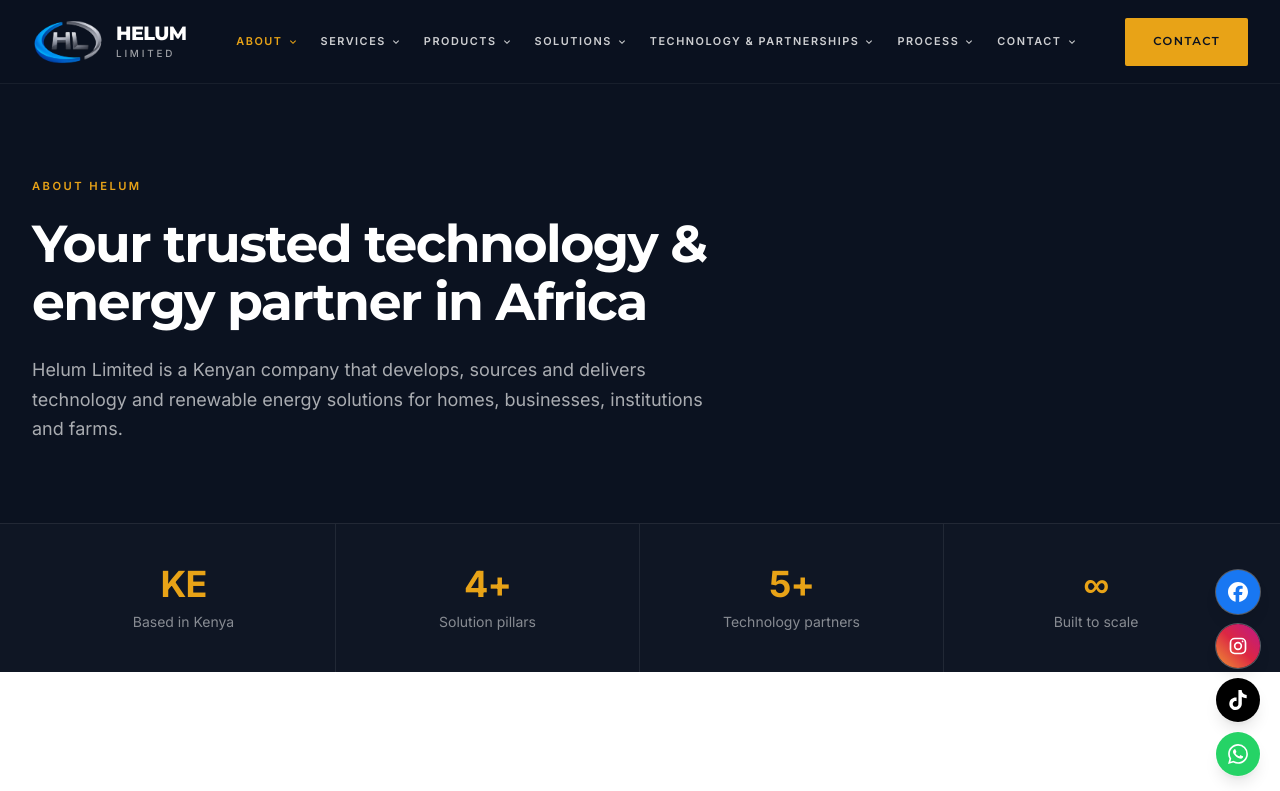
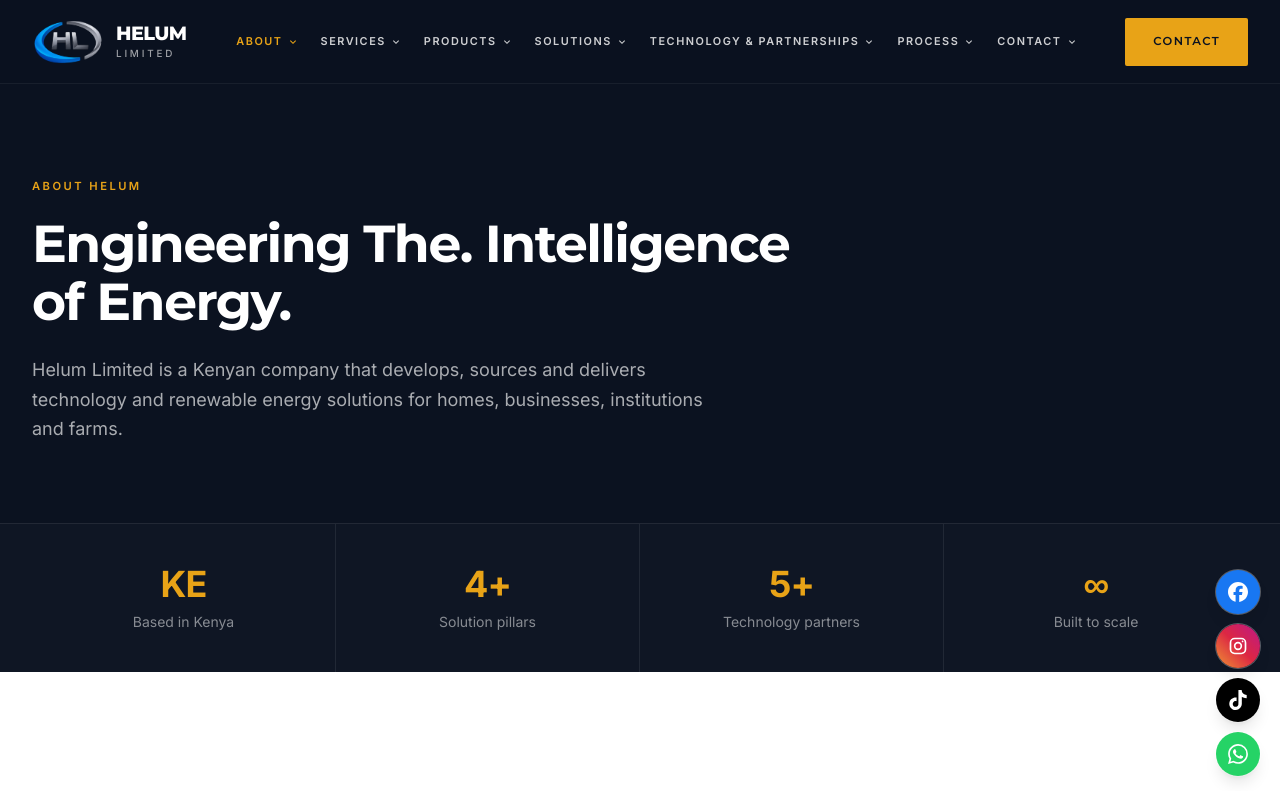
Before and after one commit to Levy254885/helum-limited-website, a Next.js app: page /about in a window 1280 px wide. Shown: the top 791 px of the page. Built offline with nearby package versions, Linux system fonts and the light colour scheme.

Commit message:
Update page.tsx

```diff
--- a/src/app/about/page.tsx
+++ b/src/app/about/page.tsx
@@ -35,7 +35,8 @@
               variants={reduce ? undefined : heroTitle}
               className="text-4xl font-bold leading-[1.12] tracking-[-0.03em] text-white sm:text-5xl lg:text-[3.25rem]"
             >
-              Your trusted technology & energy partner in Africa
+              Engineering The.
+Intelligence of Energy.
             </motion.h1>
             <motion.p
               variants={reduce ? undefined : heroItem}
```
